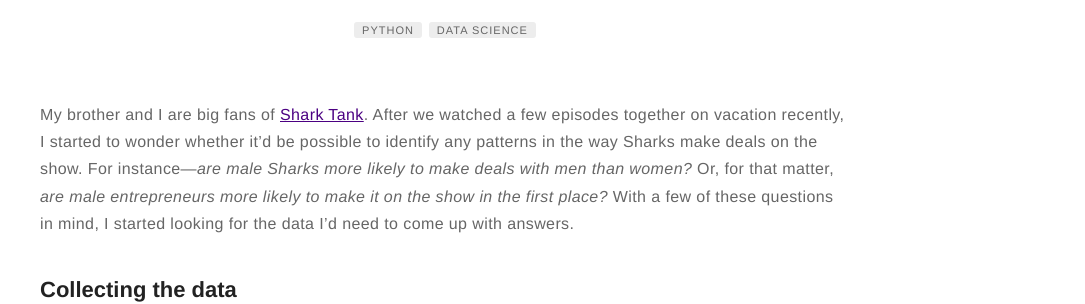
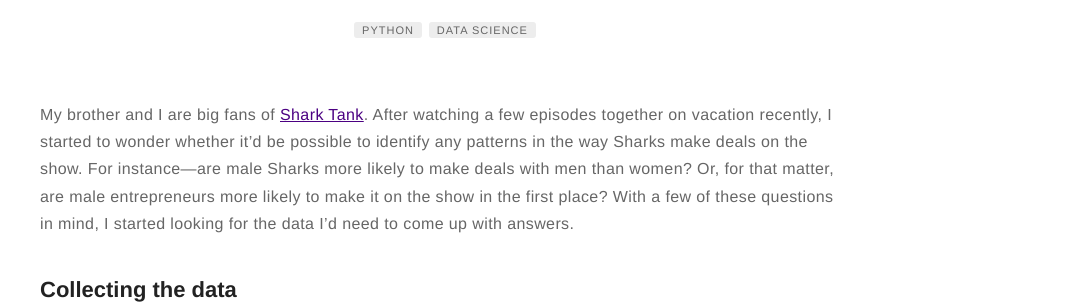
Before and after one commit to johnwmillr/johnwmillr.github.io, a Jekyll site: the page built from _posts/2018-08-06-shark-tank-analysis.markdown, in a window 1280 px wide and 900 px high. Shown: the part 206-510 px from the top of the window, without its empty margins (195-1280 px from the left). Built offline with Jekyll 4.4.1, drawn with Linux system fonts in a browser that asks for light colours; comment, search, counter and statistics services are not loaded.

Commit message:
Small edits to Shark Tank text

```diff
--- a/_posts/2018-02-07-trucks-and-beer.markdown
+++ b/_posts/2018-02-07-trucks-and-beer.markdown
@@ -4,6 +4,7 @@ date:   2018-02-07
 layout: post
 tag:
 - python
+- data science
 - music
 - lyrics
 category: blog
--- a/_posts/2018-08-06-shark-tank-analysis.markdown
+++ b/_posts/2018-08-06-shark-tank-analysis.markdown
@@ -11,7 +11,7 @@ image: assets/images/sharktank_gender.png
 description: Examining gender imbalances in deals on Shark Tank
 ---
 
-My brother and I are big fans of [Shark Tank](https://abc.go.com/shows/shark-tank). After we watched a few episodes together on vacation recently, I started to wonder whether it'd be possible to identify any patterns in the way Sharks make deals on the show. For instance&mdash;*are male Sharks more likely to make deals with men than women?* Or, for that matter, *are male entrepreneurs more likely to make it on the show in the first place?* With a few of these questions in mind, I started looking for the data I'd need to come up with answers.
+My brother and I are big fans of [Shark Tank](https://abc.go.com/shows/shark-tank). After watching a few episodes together on vacation recently, I started to wonder whether it'd be possible to identify any patterns in the way Sharks make deals on the show. For instance&mdash;are male Sharks more likely to make deals with men than women? Or, for that matter, are male entrepreneurs more likely to make it on the show in the first place? With a few of these questions in mind, I started looking for the data I'd need to come up with answers.
 
 ## Collecting the data
 As I suspected, I wasn't the first to ask these sorts of questions about Shark Tank. In a post on Quora, [Halle Tecco](https://twitter.com/halletecco) described her own [detailed analysis](https://www.quora.com/What-have-you-learned-from-watching-the-television-program-Shark-Tank/answer/Halle-Tecco) of the show. Amongst other insights, Halle found that across the first six seasons of the show, the two female Sharks (Barbara Corcoran and Lori Greiner) made a larger percentage of their deals with women than the male Sharks. Halle made the data she collected available [online](https://docs.google.com/spreadsheets/d/1Lr0gi_QJB_JU0lBMjJ7WiBRxA0loml1FlM-KlmKsaEY/edit#gid=0). Due to a lack of information in my dataset on entrepreneurs with non-binary gender identity, I only used male and female labels in my analysis.
```
